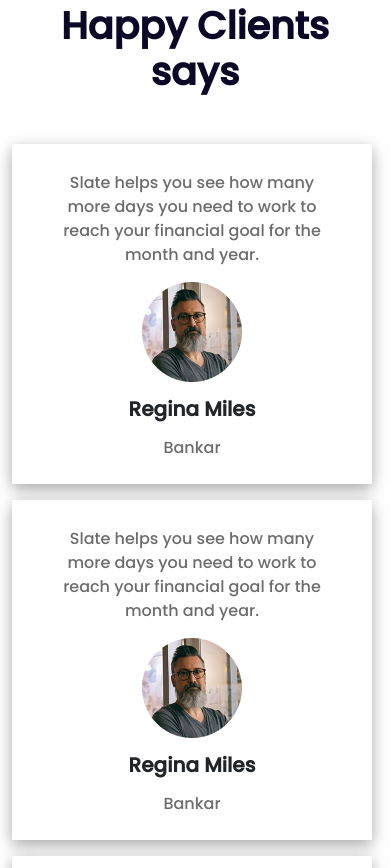
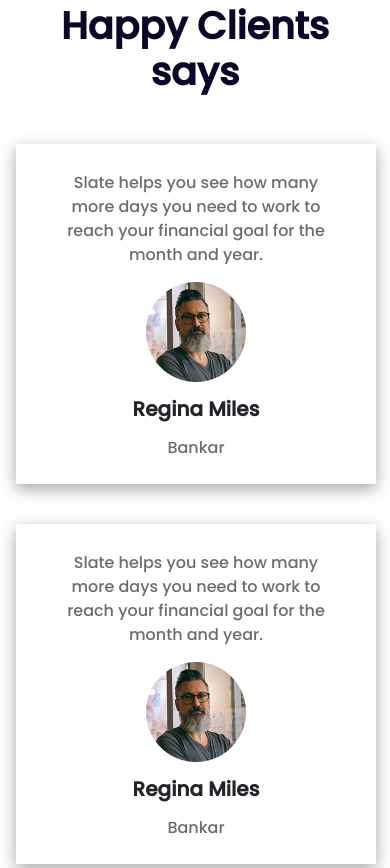
Before and after one commit to SMRahaman/convention-center, a plain HTML site: page index.html in a window 390 px wide. Shown: the part 3256-4124 px from the top of the page. Drawn offline with nearby package versions, Linux system fonts and the light colour scheme.

Commit message:
project done

```diff
--- a/index.html
+++ b/index.html
@@ -185,7 +185,7 @@
     <section class="container">
         <h1 class="heading-title">Happy Clients says</h1>
         <div class="row">
-            <div class="col-md-4 mb-3">
+            <div class="col-md-4 col-sm-12">
                 <div class="client">
                     <p>Slate helps you see how
                         many more days you need
@@ -196,7 +196,7 @@
                     <p>Bankar</p>
                 </div>
             </div>
-            <div class="col-md-4 mb-3">
+            <div class="col-md-4 col-sm-12">
                 <div class="client">
                     <p>Slate helps you see how
                         many more days you need
@@ -207,7 +207,7 @@
                     <p>Bankar</p>
                 </div>
             </div>
-            <div class="col-md-4">
+            <div class="col-md-4 col-sm-12">
                 <div class="client">
                     <p>Slate helps you see how
                         many more days you need
--- a/style.css
+++ b/style.css
@@ -4,7 +4,7 @@
 /* common css */
 body {
     font-family: 'Poppins', sans-serif;
-    margin: 0;
+
 }
 
 
@@ -402,5 +402,10 @@ section {
         flex-flow: column-reverse;
     }
 
+    .client {
+
+        margin-left: 4px;
+        margin-bottom: 40px;
+    }
 
 }
```
